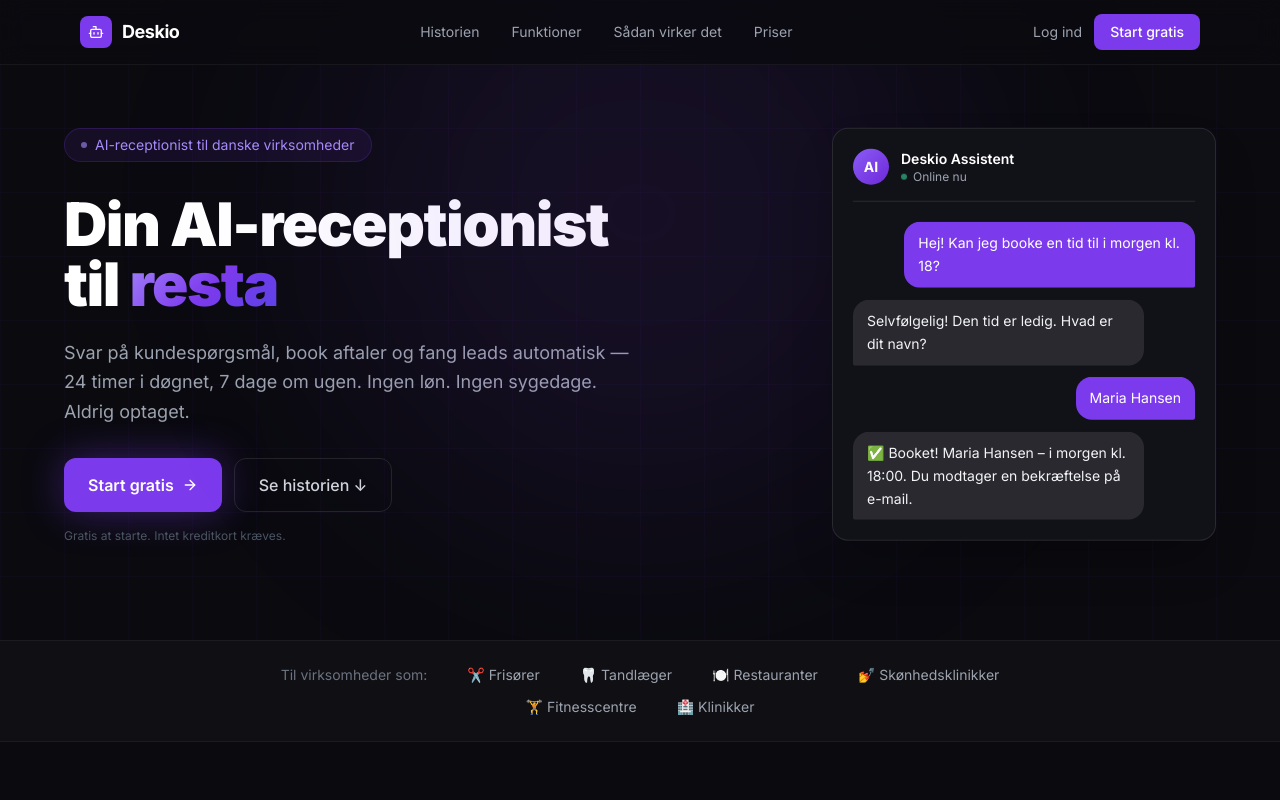
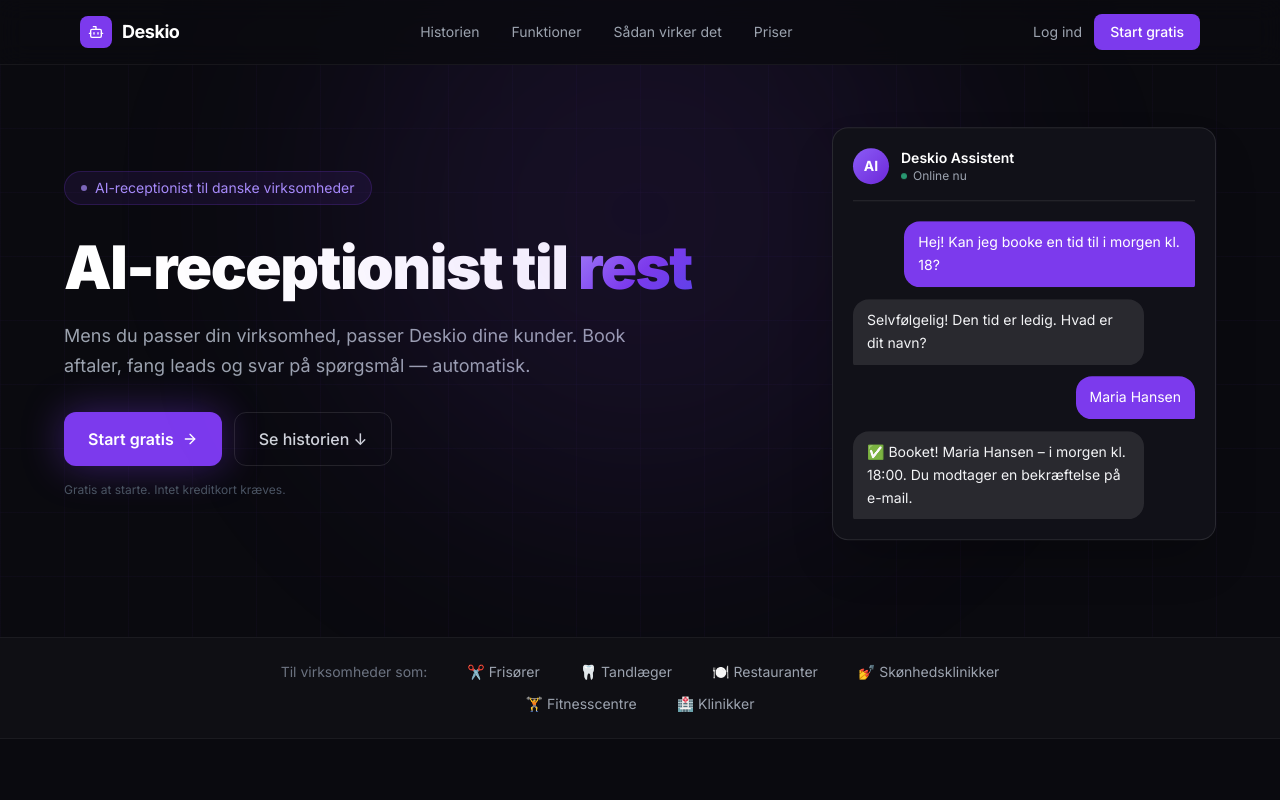
Before and after one commit to RedaDenmark/deskio-landing, a Next.js app: page / in a window 1280 px wide. Shown: the top 800 px of the page. Built offline with nearby package versions, Linux system fonts and the light colour scheme.

Commit message:
Update hero headline and subtext
Made-with: Cursor

```diff
--- a/app/page.tsx
+++ b/app/page.tsx
@@ -133,13 +133,12 @@ export default function HomePage() {
               </div>
 
               <h1 className="text-4xl md:text-5xl lg:text-6xl font-black leading-tight tracking-tight mb-6">
-                Din AI-receptionist<br className="hidden md:block" /> til{' '}
+                AI-receptionist til{' '}
                 <Typewriter />
               </h1>
 
               <p className="text-lg text-gray-400 mb-8 max-w-xl mx-auto lg:mx-0 leading-relaxed">
-                Svar på kundespørgsmål, book aftaler og fang leads automatisk — 24 timer i døgnet, 7 dage om ugen.
-                Ingen løn. Ingen sygedage. Aldrig optaget.
+                Mens du passer din virksomhed, passer Deskio dine kunder. Book aftaler, fang leads og svar på spørgsmål — automatisk.
               </p>
 
               <div className="flex flex-col sm:flex-row gap-3 justify-center lg:justify-start">
```
